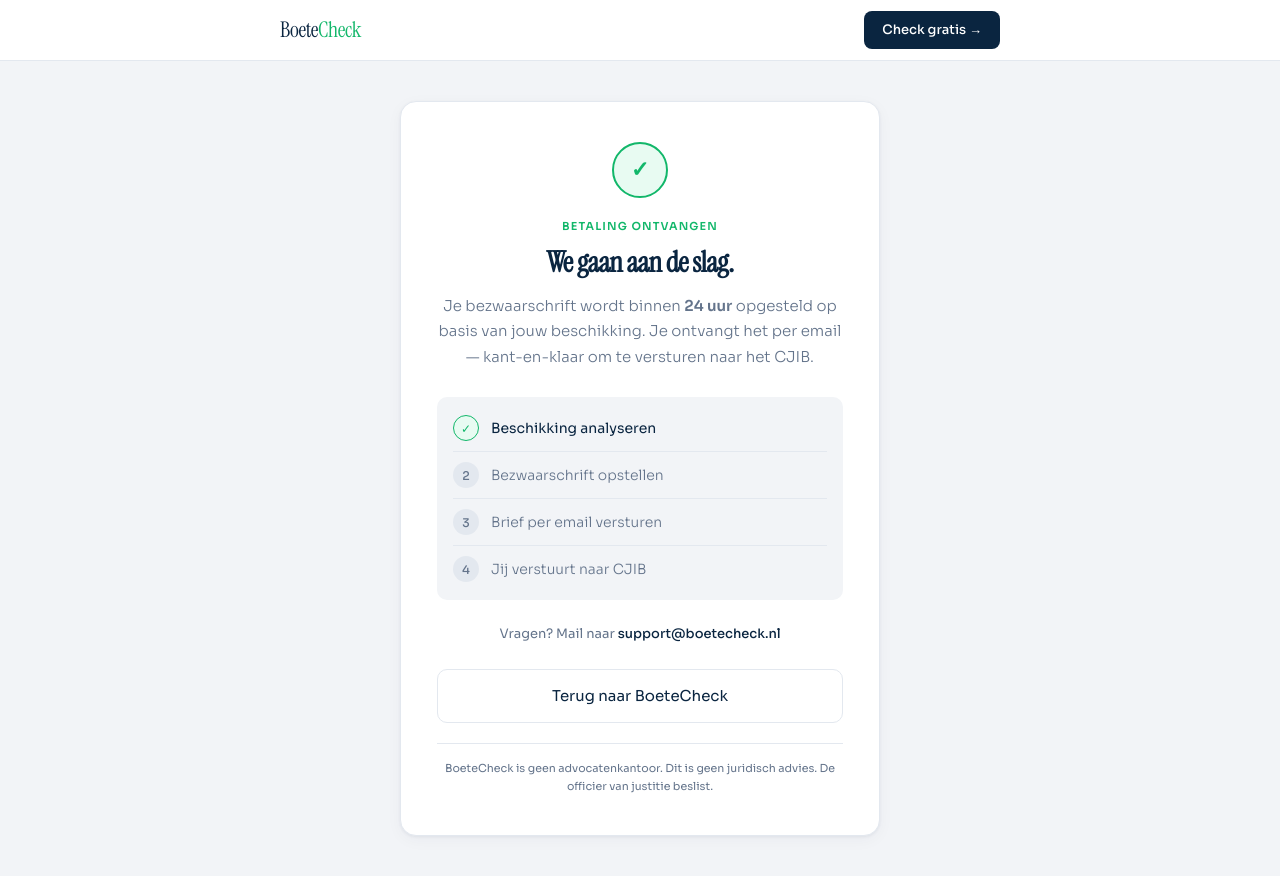
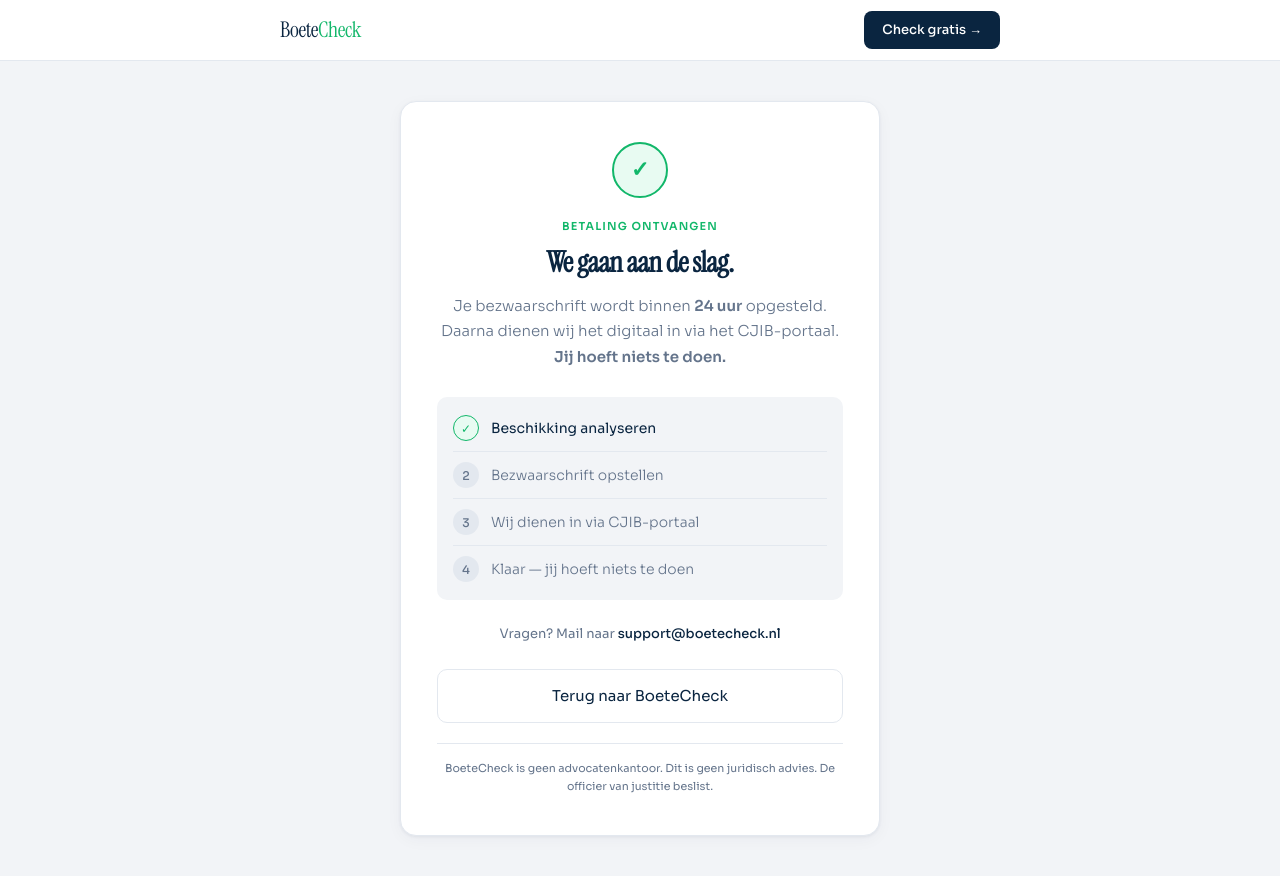
Before and after one commit to DickGroen/BOETECHECK, a Next.js app in the folder boetecheck/: page /succes in a window 1280 px wide. Built offline with nearby package versions, Linux system fonts and the light colour scheme.

Commit message:
Refactor SuccesPage to use SuccesContent component

```diff
--- a/boetecheck/src/app/succes/page.tsx
+++ b/boetecheck/src/app/succes/page.tsx
@@ -1,8 +1,35 @@
+'use client'
+import { useSearchParams } from 'next/navigation'
+import { Suspense } from 'react'
 import Link from 'next/link'
 import Nav from '@/components/Nav'
 import styles from './succes.module.css'
 
-export default function SuccesPage() {
+function SuccesContent() {
+  const searchParams = useSearchParams()
+  const sessionId = searchParams.get('session_id') || ''
+
+  // Detecteer product op basis van session_id prefix of gebruik amount uit URL
+  // We tonen beide varianten op basis van een query param die we meegeven
+  const product = searchParams.get('product') || '49'
+  const isVolledig = product === '49'
+
+  const stepsVolledig = [
+    { num: '1', label: 'Beschikking analyseren', done: true },
+    { num: '2', label: 'Bezwaarschrift opstellen', done: false },
+    { num: '3', label: 'Wij dienen in via CJIB-portaal', done: false },
+    { num: '4', label: 'Klaar — jij hoeft niets te doen', done: false },
+  ]
+
+  const stepsBrief = [
+    { num: '1', label: 'Beschikking analyseren', done: true },
+    { num: '2', label: 'Bezwaarschrift opstellen', done: false },
+    { num: '3', label: 'Brief per email naar jou', done: false },
+    { num: '4', label: 'Jij verstuurt naar CJIB', done: false },
+  ]
+
+  const steps = isVolledig ? stepsVolledig : stepsBrief
+
   return (
     <>
       <Nav />
@@ -14,17 +41,22 @@
           </div>
           <h1 className={styles.title}>We gaan aan de slag.</h1>
           <p className={styles.sub}>
-            Je bezwaarschrift wordt binnen <strong>24 uur</strong> opgesteld op basis van jouw
-            beschikking. Je ontvangt het per email — kant-en-klaar om te versturen naar het CJIB.
+            {isVolledig ? (
+              <>
+                Je bezwaarschrift wordt binnen <strong>24 uur</strong> opgesteld.
+                Daarna dienen wij het digitaal in via het CJIB-portaal.{' '}
+                <strong>Jij hoeft niets te doen.</strong>
+              </>
+            ) : (
+              <>
+                Je bezwaarschrift wordt binnen <strong>24 uur</strong> opgesteld en per email
+                naar je gestuurd — kant-en-klaar om zelf te versturen naar het CJIB.
+              </>
+            )}
           </p>
 
           <div className={styles.steps}>
-            {[
-              { num: '1', label: 'Beschikking analyseren', done: true },
-              { num: '2', label: 'Bezwaarschrift opstellen', done: false },
-              { num: '3', label: 'Brief per email versturen', done: false },
-              { num: '4', label: 'Jij verstuurt naar CJIB', done: false },
-            ].map((step) => (
+            {steps.map((step) => (
               <div key={step.num} className={`${styles.step} ${step.done ? styles.stepDone : ''}`}>
                 <div className={`${styles.stepNum} ${step.done ? styles.stepNumDone : ''}`}>
                   {step.done ? '✓' : step.num}
@@ -52,3 +84,11 @@
     </>
   )
 }
+
+export default function SuccesPage() {
+  return (
+    <Suspense fallback={<div />}>
+      <SuccesContent />
+    </Suspense>
+  )
+}
```
